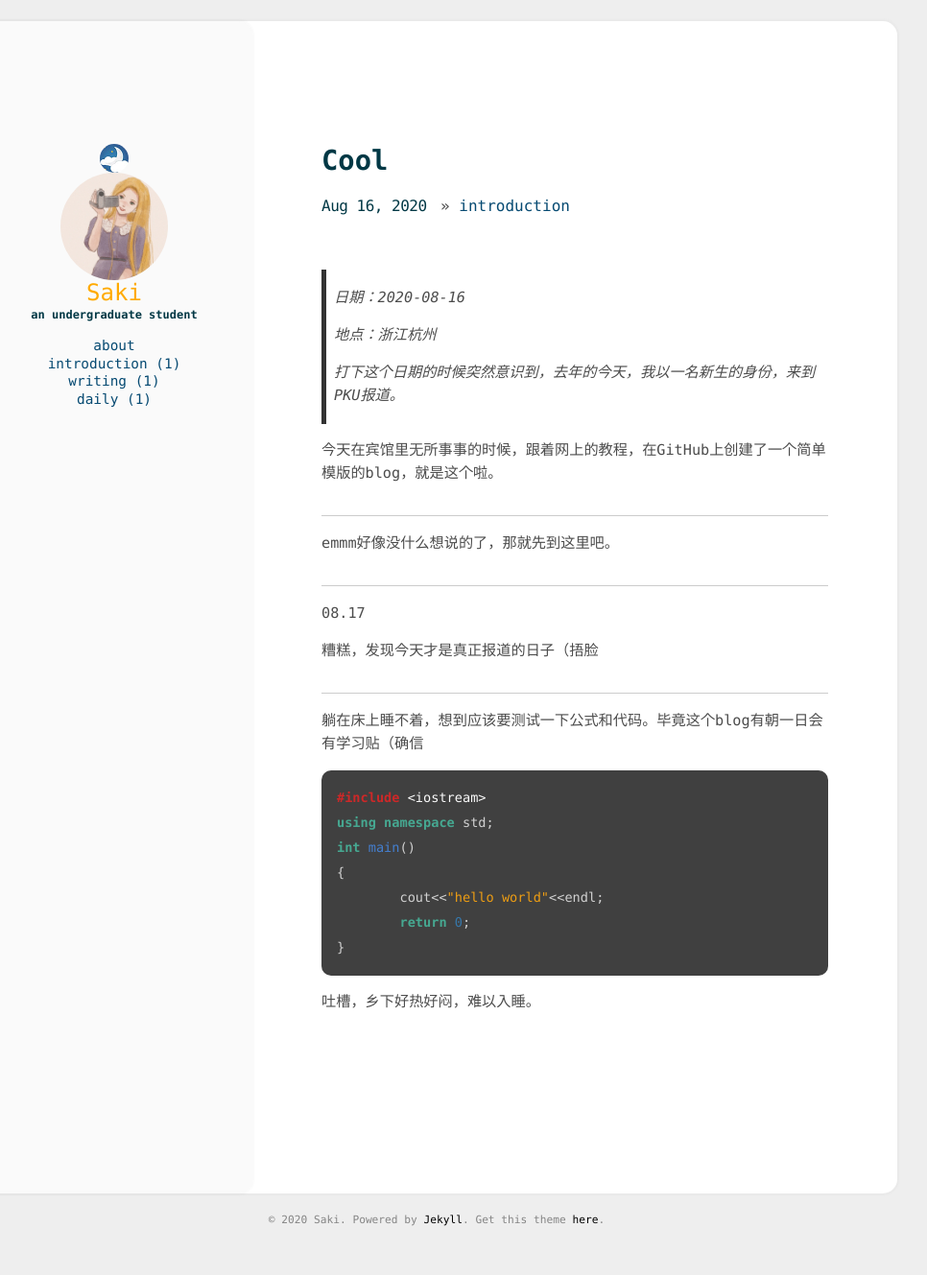
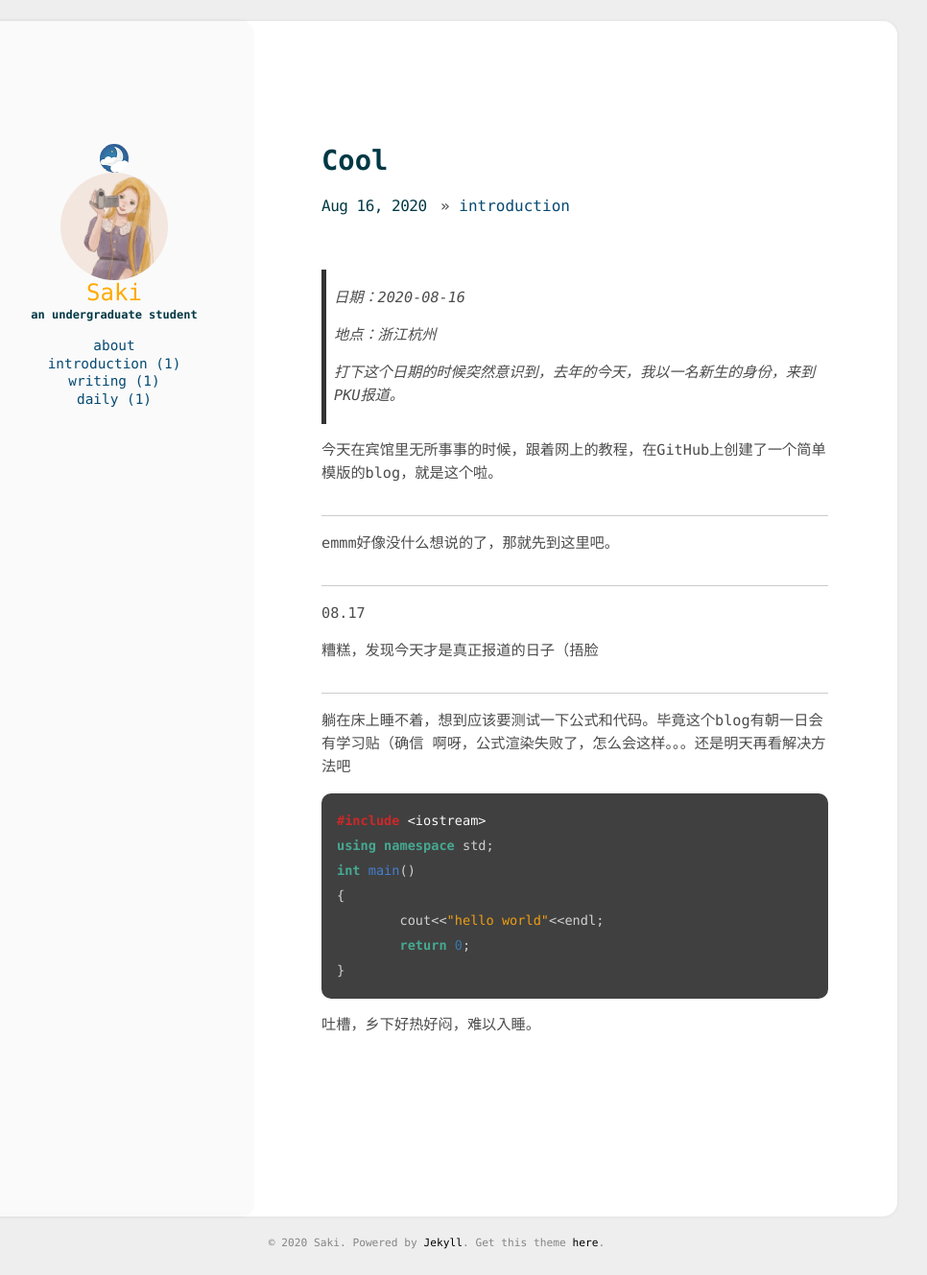
Before and after one commit to infinity1009/Saki.github.io, a Jekyll site: the page built from _posts/2020-08-16-welcome.md, in a window 1280 px wide. Shown: the whole page at 96% size, without its empty margins (185-1151 px from the left). Built offline with Jekyll 4.4.1, drawn with Linux system fonts in a browser that asks for light colours; before the commit the page ends 1305 px from its top, so only the background shows below that.

Commit message:
Update 2020-08-16-welcome.md

````diff
--- a/_posts/2020-08-16-welcome.md
+++ b/_posts/2020-08-16-welcome.md
@@ -27,7 +27,7 @@ emmm好像没什么想说的了，那就先到这里吧。
 ------
 
 躺在床上睡不着，想到应该要测试一下公式和代码。毕竟这个blog有朝一日会有学习贴（确信
-
+啊呀，公式渲染失败了，怎么会这样。。。还是明天再看解决方法吧
 ```c++
 #include <iostream>
 using namespace std;
````
